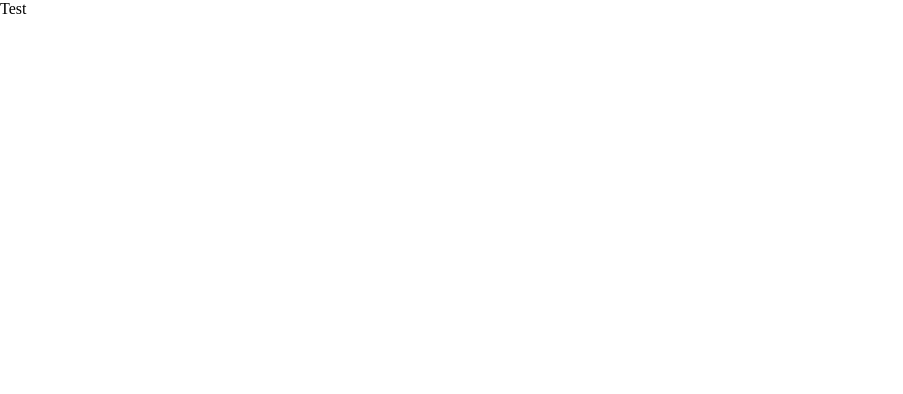
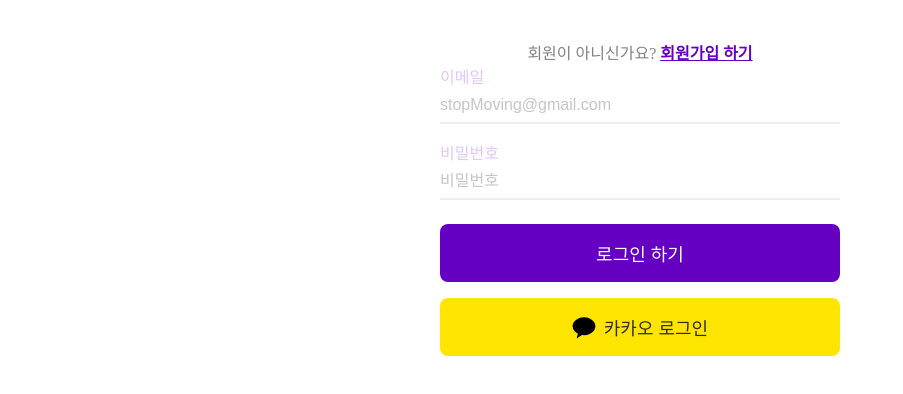
Before and after one commit to stopMoving/FrontEnd, a React (Create React App) app: page /login in a window 1280 px wide. Shown: the top 394 px of the page, without its empty margins (0-903 px from the left). Built offline with nearby package versions, Linux system fonts and the light colour scheme.

Commit message:
login 페이지 제작 및 Router 구성

```diff
--- a/src/App.js
+++ b/src/App.js
@@ -1,11 +1,15 @@
 import React from "react";
 import GlobalStyle from "./styles/GlobalStyle";
+import Login from "./pages/Login";
+import { Route, Routes } from "react-router-dom";
 
 const App = () => {
   return (
     <>
       <GlobalStyle />
-      Test
+      <Routes>
+        <Route path="login" element={<Login />} />
+      </Routes>
     </>
   );
 };
--- /dev/null
+++ b/src/components/Button.jsx
@@ -0,0 +1,18 @@
+import styled from "styled-components";
+
+const Button = styled.button`
+  background-color: #6500c3;
+  border: none;
+  border-radius: ${({ round }) => (round ? `9999px` : `8px`)};
+  color: #ffffff;
+  cursor: pointer;
+  font-size: 18px;
+  padding: 16px;
+
+  &:hover,
+  &:active {
+    background-color: #7760b4;
+  }
+`;
+
+export default Button;
--- /dev/null
+++ b/src/components/Input.jsx
@@ -0,0 +1,21 @@
+import styled from "styled-components";
+
+const Input = styled.input`
+  border: none;
+  border-bottom: 2px solid #eeeeee;
+  display: block;
+  font-size: 16px;
+  outline: none;
+  padding: 8px 0;
+  width: 100%;
+
+  &:focus {
+    border-bottom: 2px solid #7760b4;
+  }
+
+  &::placeholder {
+    color: #c4c5cd;
+  }
+`;
+
+export default Input;
--- /dev/null
+++ b/src/components/KaKaoButton.jsx
@@ -0,0 +1,35 @@
+import styled from "styled-components";
+import Button from "./Button";
+import kakaoIcon from "../assets/icons/kakao.svg";
+
+const Icon = styled.img`
+  height: 24px;
+  width: 24px;
+`;
+
+const StyledButton = styled(Button)`
+  display: flex;
+  justify-content: center;
+  align-items: center;
+  background-color: #fee500;
+  color: rgba(0, 0, 0, 0.8);
+
+  ${Icon} {
+    margin-right: 8px;
+  }
+
+  &:hover {
+    background-color: #fee500;
+  }
+`;
+
+function KakaoButton({ className }) {
+  return (
+    <StyledButton className={className}>
+      <Icon src={kakaoIcon} alt="kakao icon" />
+      카카오 로그인
+    </StyledButton>
+  );
+}
+
+export default KakaoButton;
--- /dev/null
+++ b/src/pages/Login.jsx
@@ -0,0 +1,63 @@
+import React from "react";
+import styled from "styled-components";
+import KakaoButton from "../components/KaKaoButton";
+import Button from "../components/Button";
+import Input from "../components/Input";
+
+const Login = () => {
+  return (
+    <Container>
+      <Description>
+        회원이 아니신가요? <Link href="#">회원가입 하기</Link>
+      </Description>
+      <form>
+        <Label htmlFor="email">이메일</Label>
+        <Input
+          type="email"
+          id="email"
+          name="email"
+          placeholder="stopMoving@gmail.com"
+        />
+        <Label htmlFor="password">비밀번호</Label>
+        <Input
+          type="password"
+          id="password"
+          name="password"
+          placeholder="비밀번호"
+        />
+        <Button type="submit">로그인 하기</Button>
+      </form>
+      <KakaoButton />
+    </Container>
+  );
+};
+
+export default Login;
+
+const Description = styled.div`
+  color: #848187;
+  text-align: center;
+`;
+
+const Container = styled.div`
+  width: 400px;
+  margin: 40px auto;
+
+  ${Input} {
+    margin-bottom: 16px;
+  }
+
+  ${Button} {
+    width: 100%;
+    margin: 8px 0;
+  }
+`;
+
+const Label = styled.label`
+  color: #e1c6f7;
+`;
+
+const Link = styled.a`
+  color: #6500c3;
+  font-weight: bold;
+`;
```
Also changed, not shown: src/assets/icons/kakao.svg (added), 1 other file (tests, documents, lock files or other folders).
